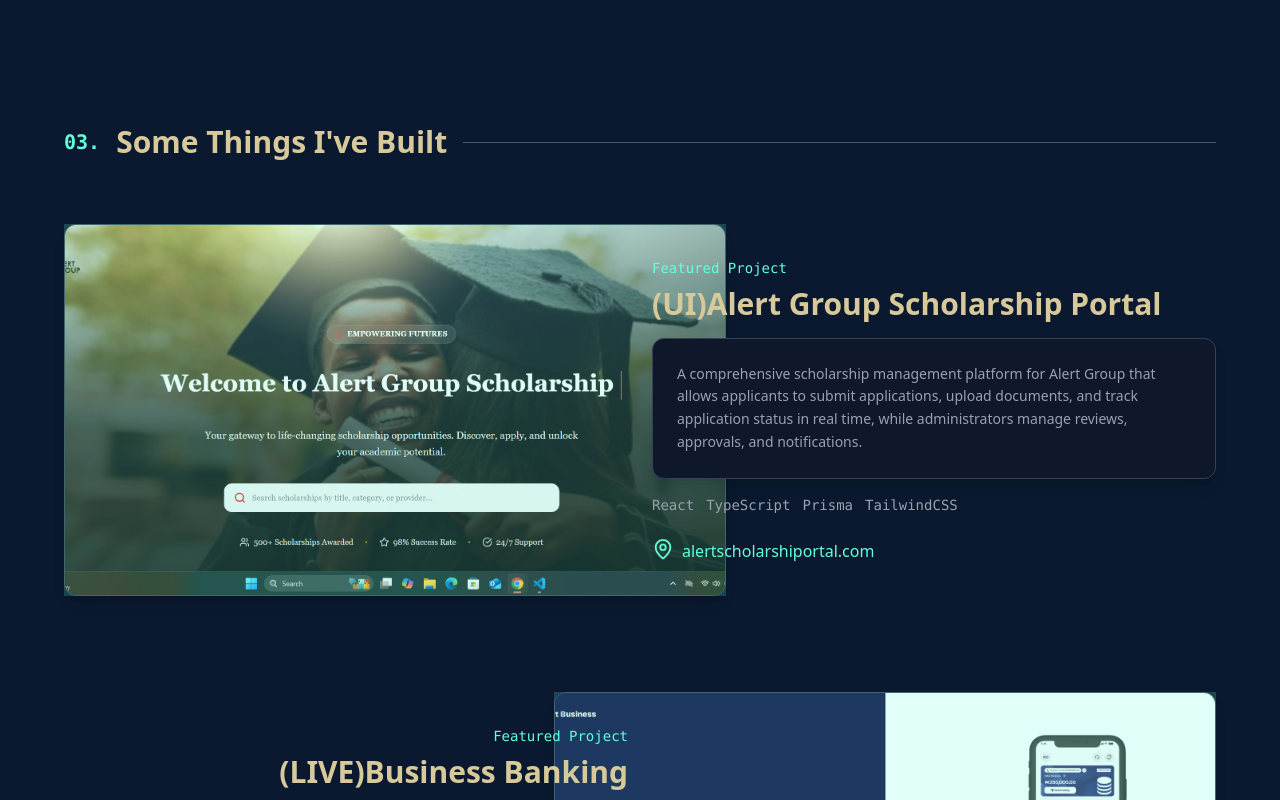
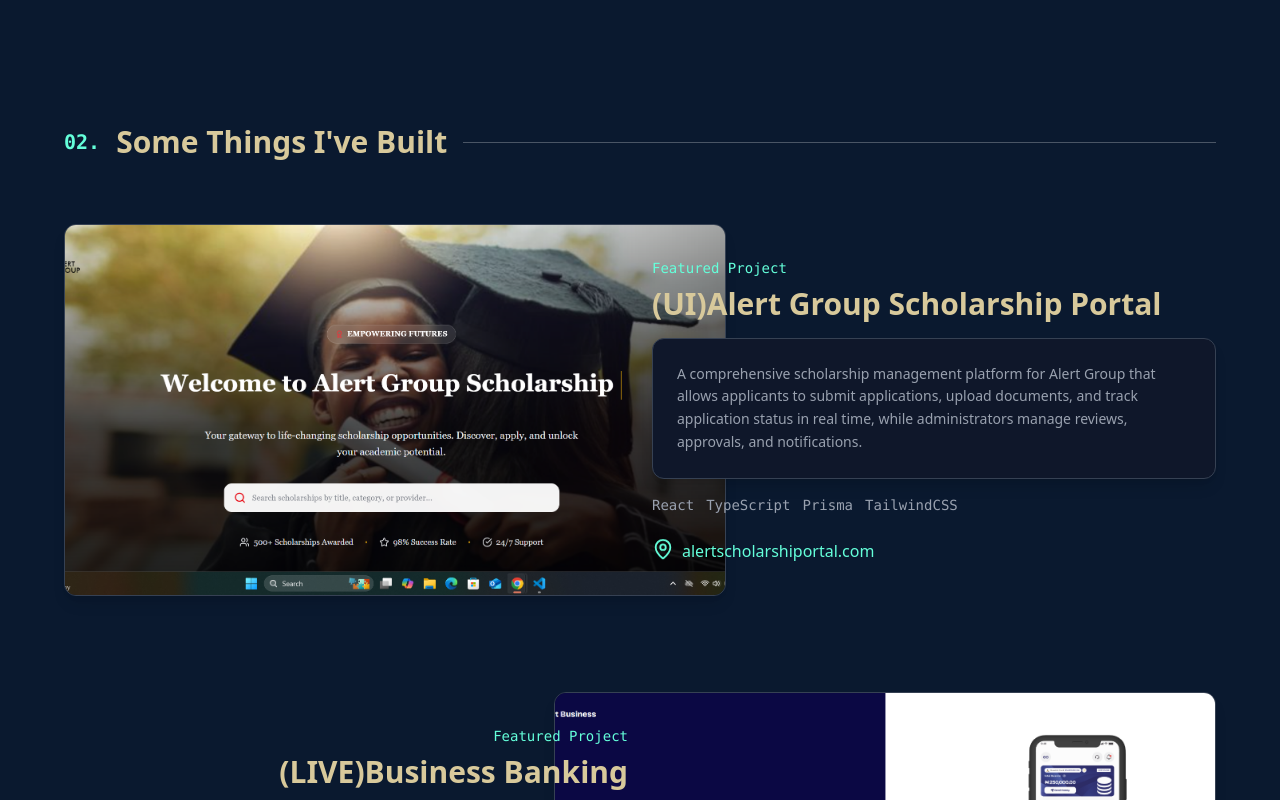
Before and after one commit to Ennyola4/portfolio, a React (Vite) app: page / in a window 1280 px wide. Shown: the part 1280-2080 px from the top of the page. Built offline with nearby package versions, Linux system fonts and the light colour scheme.

Commit message:
second commit

```diff
--- a/src/components/Projects.tsx
+++ b/src/components/Projects.tsx
@@ -80,7 +80,7 @@
           viewport={{ once: true }}
           transition={{ duration: 0.7 }}
         >
-          <span className="text-[#64ffda] font-mono text-xl">03.</span>
+          <span className="text-[#64ffda] font-mono text-xl">02.</span>
           Some Things I've Built
           <span className="h-px bg-gray-600 flex-1" />
         </motion.h2>
@@ -113,7 +113,7 @@
                     className="w-full h-full object-cover transition-transform duration-300 group-hover:scale-105"
                   />
 
-                  <div className="absolute inset-0 bg-[#64ffda]/20 group-hover:bg-transparent transition-colors duration-300" />
+                  <div className="absolute inset-0  group-hover:bg-transparent transition-colors duration-300" />
                 </motion.div>
               </div>
 
```
